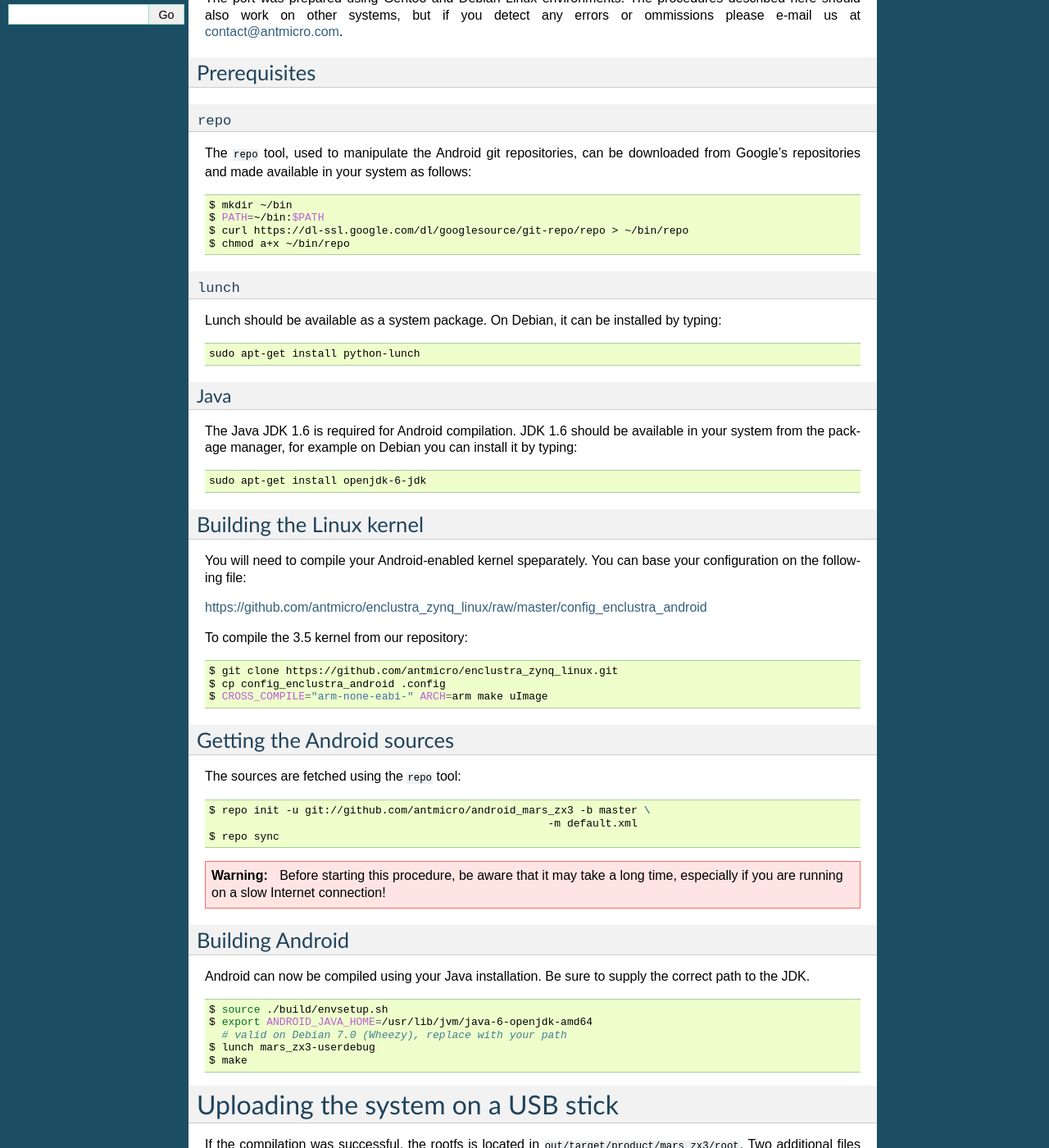
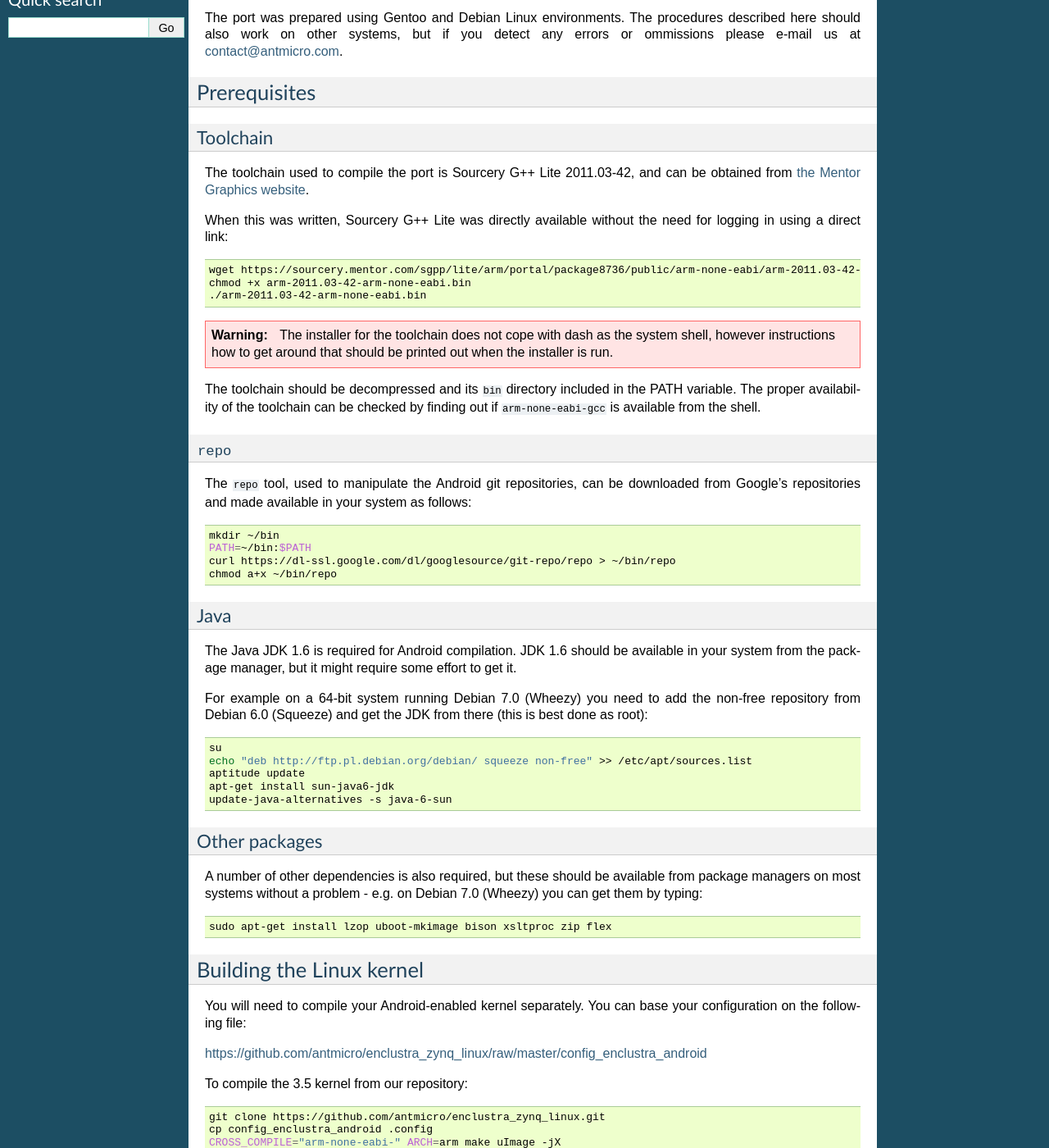
Before and after one commit to mgielda/android_mars_zx3, a Sphinx documentation site: the page built from doc/source/introduction.rst, in a window 1280 px wide and 1400 px high, scrolled down 450 px. Shown: the whole window at 82% size. Built offline with Sphinx 7.4.7, drawn with Linux system fonts in a browser that asks for light colours; some of the changed text lies outside the part shown.

Commit message:
Spelling, dependencies, corrections.

```diff
--- a/doc/source/introduction.rst
+++ b/doc/source/introduction.rst
@@ -16,6 +16,7 @@
 
    Peter Gielda,Draft version,07.07.2013,0.1
    Michael Gielda,Updated for Sphinx,08.07.2013,0.2
+   Sebastian Kramer,Typos; required packages; improvements,08.07.2013,0.2.1
 
 Compiling the system
 ====================
@@ -25,6 +26,26 @@
 Prerequisites
 -------------
 
+Toolchain
+~~~~~~~~~
+
+The toolchain used to compile the port is Sourcery G++ Lite 2011.03-42, and can be obtained from `the Mentor Graphics website <https://sourcery.mentor.com/sgpp/lite/arm/portal/release1802>`_.
+
+When this was written, Sourcery G++ Lite was directly available without the need for logging in using a direct link:
+
+.. code-block:: bash
+
+   wget https://sourcery.mentor.com/sgpp/lite/arm/portal/package8736/public/arm-none-eabi/arm-2011.03-42-arm-none-eabi.bin
+   chmod +x arm-2011.03-42-arm-none-eabi.bin
+   ./arm-2011.03-42-arm-none-eabi.bin
+
+.. warning::
+
+   The installer for the toolchain does not cope with dash as the system shell, however instructions how to get around that should be printed out when the installer is run.
+
+The toolchain should be decompressed and its :file:`bin` directory included in the PATH variable.
+The proper availability of the toolchain can be checked by finding out if ``arm-none-eabi-gcc`` is available from the shell.
+
 ``repo``
 ~~~~~~~~
 
@@ -32,33 +53,39 @@
 
 .. code-block:: bash
 
-   $ mkdir ~/bin
-   $ PATH=~/bin:$PATH
-   $ curl https://dl-ssl.google.com/dl/googlesource/git-repo/repo > ~/bin/repo
-   $ chmod a+x ~/bin/repo
-
-``lunch``
-~~~~~~~~~
-
-Lunch should be available as a system package. On Debian, it can be installed by typing:
-
-.. code-block:: bash
-
-   sudo apt-get install python-lunch
+   mkdir ~/bin
+   PATH=~/bin:$PATH
+   curl https://dl-ssl.google.com/dl/googlesource/git-repo/repo > ~/bin/repo
+   chmod a+x ~/bin/repo
 
 Java
 ~~~~
 
-The Java JDK 1.6 is required for Android compilation. JDK 1.6 should be available in your system from the package manager, for example on Debian you can install it by typing:
+The Java JDK 1.6 is required for Android compilation. JDK 1.6 should be available in your system from the package manager, but it might require some effort to get it.
+
+For example on a 64-bit system running Debian 7.0 (Wheezy) you need to add the non-free repository from Debian 6.0 (Squeeze) and get the JDK from there (this is best done as root):
 
 .. code-block:: bash
 
-   sudo apt-get install openjdk-6-jdk
+   su
+   echo "deb http://ftp.pl.debian.org/debian/ squeeze non-free" >> /etc/apt/sources.list
+   aptitude update
+   apt-get install sun-java6-jdk
+   update-java-alternatives -s java-6-sun
+
+Other packages
+~~~~~~~~~~~~~~
+
+A number of other dependencies is also required, but these should be available from package managers on most systems without a problem - e.g. on Debian 7.0 (Wheezy) you can get them by typing:
+
+.. code-block:: bash
+
+   sudo apt-get install lzop uboot-mkimage bison xsltproc zip flex
 
 Building the Linux kernel
 -------------------------
 
-You will need to compile your Android-enabled kernel speparately. You can base your configuration on the following file:
+You will need to compile your Android-enabled kernel separately. You can base your configuration on the following file:
 
 https://github.com/antmicro/enclustra_zynq_linux/raw/master/config_enclustra_android
 
@@ -66,9 +93,10 @@
 
 .. code-block:: bash
 
-   $ git clone https://github.com/antmicro/enclustra_zynq_linux.git
-   $ cp config_enclustra_android .config
-   $ CROSS_COMPILE="arm-none-eabi-" ARCH=arm make uImage
+   git clone https://github.com/antmicro/enclustra_zynq_linux.git
+   cp config_enclustra_android .config
+   CROSS_COMPILE="arm-none-eabi-" ARCH=arm make uImage -jX
+   # set X to thread number, e.g. use -j8 if you have 4 cores with hyper-threading
 
 Getting the Android sources
 ---------------------------
@@ -77,9 +105,9 @@
 
 .. code-block:: bash
 
-   $ repo init -u git://github.com/antmicro/android_mars_zx3 -b master \
-                                                        -m default.xml
-   $ repo sync
+   repo init -u git://github.com/antmicro/android_mars_zx3 -b master \
+                                                      -m default.xml
+   repo sync -f # use -f to ignore fetch errors
 
 .. warning::
 
@@ -92,11 +120,15 @@
 
 .. code-block:: bash
 
-   $ source ./build/envsetup.sh
-   $ export ANDROID_JAVA_HOME=/usr/lib/jvm/java-6-openjdk-amd64
-     # valid on Debian 7.0 (Wheezy), replace with your path
-   $ lunch mars_zx3-userdebug
-   $ make
+   source ./build/envsetup.sh
+   export ANDROID_JAVA_HOME=/usr/lib/jvm/java-1.6.0-openjdk-amd64
+   # valid on a 64-bit Debian 7.0 (Wheezy), replace with your path
+   lunch mars_zx3-userdebug
+   make
+
+.. note::
+
+   While compiling Android, some error messages in the form of ``find: 'src': No such file or directory`` might appear, but they do not in any way impede the compilation process and can be ignored.
 
 Uploading the system on a USB stick
 ===================================
@@ -108,10 +140,10 @@
 
 .. code-block:: bash
 
-   $ mkfs.ext2 /dev/sdX1   # replace sdX1 with the partition you want to use
-   $ mkdir /tmp/android_rootfs
-   $ mount /dev/sdx1 /tmp/android_rootfs
-   $ cp -r out/target/product/mars_zx3/root/* /tmp/android_rootfs/
-   $ cp out/target/product/mars_zx3/system.img /tmp/android_rootfs/
-   $ cp out/target/product/mars_zx3/userdata.img /tmp/android_rootfs
-   $ umount /tmp/android_rootfs
+   mkfs.ext2 /dev/sdX1   # replace sdX1 with the partition you want to use
+   mkdir /tmp/android_rootfs
+   mount /dev/sdx1 /tmp/android_rootfs
+   cp -r out/target/product/mars_zx3/root/* /tmp/android_rootfs/
+   cp out/target/product/mars_zx3/system.img /tmp/android_rootfs/
+   cp out/target/product/mars_zx3/userdata.img /tmp/android_rootfs
+   umount /tmp/android_rootfs
```
